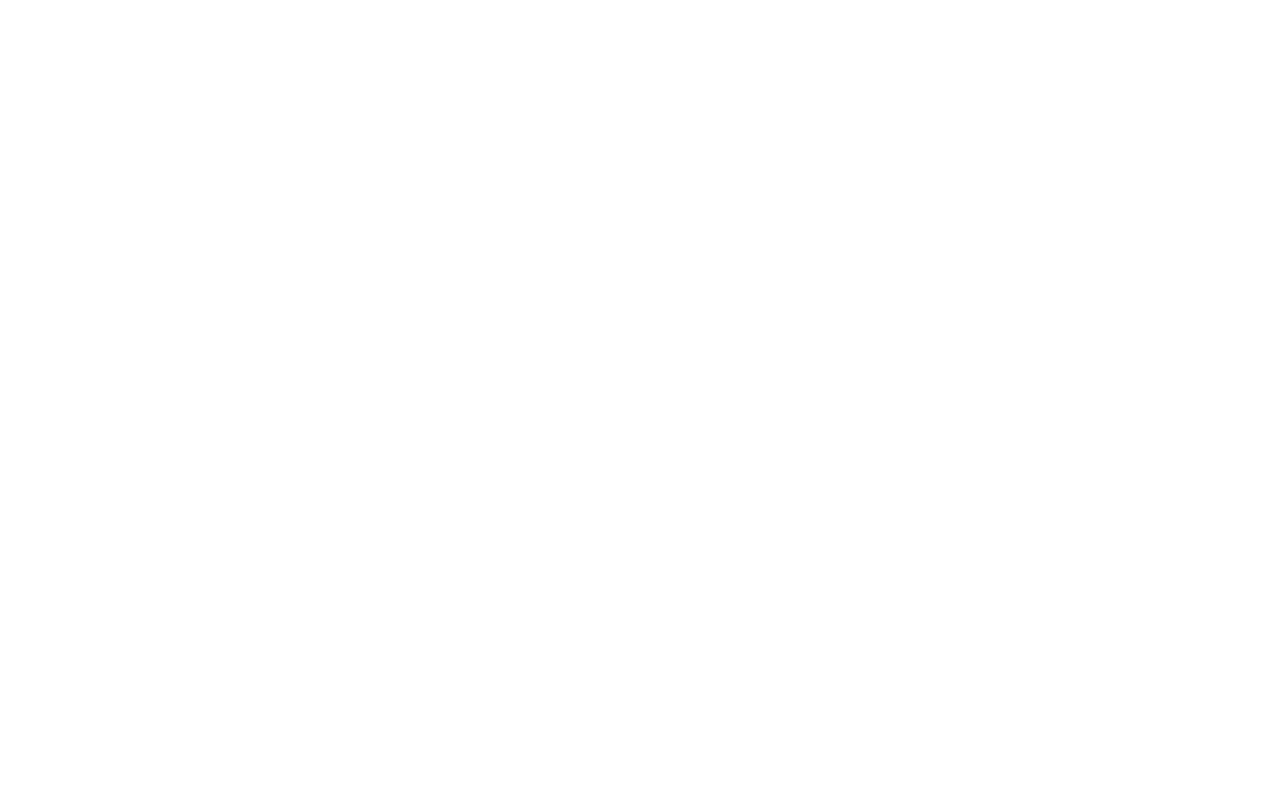
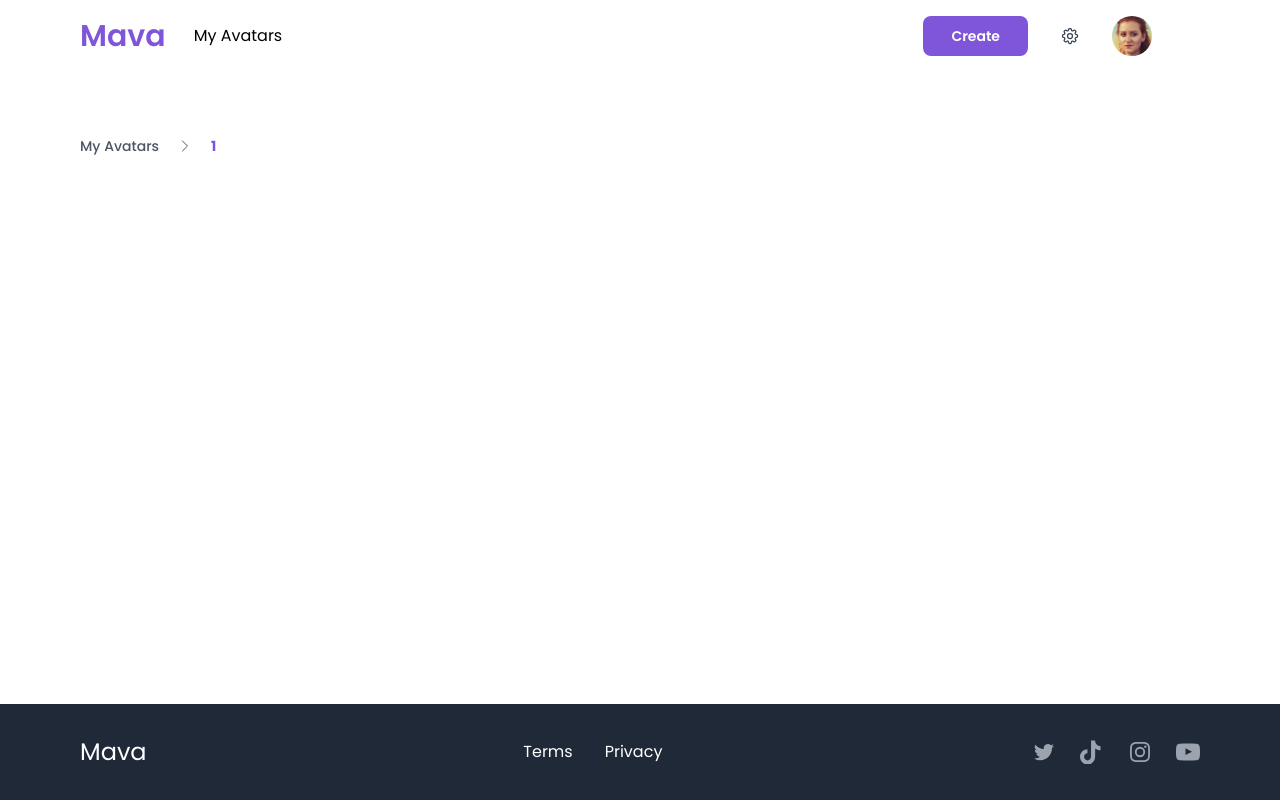
Before and after one commit to brandojesus0624/AI-web-frontend, a React (Create React App) app: page /my-avatars/1 in a window 1280 px wide. Before the commit this address had no page. Built offline with nearby package versions, Linux system fonts and the light colour scheme.

Commit message:
Collection detail creation and nested route

```diff
--- a/src/App.js
+++ b/src/App.js
@@ -1,5 +1,5 @@
 import { useEffect } from "react";
-import { BrowserRouter, Route, Routes } from "react-router-dom";
+import { BrowserRouter as Router, Route, Routes } from "react-router-dom";
 import CheckEmail from "./components/auth/checkEmail";
 import ConfirmReset from "./components/auth/confirmReset";
 import ForgotPassword from "./components/auth/forgotPassword";
@@ -15,13 +15,14 @@
 import Success from "./components/pages/success";
 import MyAvatars from "./components/pages/myAvatars";
 import Carousel from "./components/basic/carousel";
+import Group from "./components/pages/avatarGroup";
 
 function App() {
   useEffect(() => {
     document.title = "MAVA: Awesome Avatar Generation";
   }, []);
   return (
-    <BrowserRouter>
+    <Router>
       <Routes>
         <Route path="/" element={<Home />} />
         <Route path="/login" element={<Login />} />
@@ -30,17 +31,19 @@
         <Route path="/check-email" element={<CheckEmail />} />
         <Route path="/reset-password" element={<ResetPassword />} />
         <Route path="/confirm-reset" element={<ConfirmReset />} />
-        {/* <Route path="/home" element={<Home />} /> */}
         <Route path="/payment" element={<Payment />} />
         <Route path="/upload" element={<UploadImage />} />
         <Route path="/avatar-detail" element={<AvatarDetail />} />
         <Route path="/setting" element={<Setting />} />
         <Route path="/image-crop" element={<ImageCrop />} />
         <Route path="/success" element={<Success />} />
+
         <Route path="/my-avatars" element={<MyAvatars />} />
+        <Route path="/my-avatars/:id" element={<Group />} />
+
         <Route path="/carousel" element={<Carousel />} />
       </Routes>
-    </BrowserRouter>
+    </Router>
   );
 }
 
--- a/src/components/basic/collection.js
+++ b/src/components/basic/collection.js
@@ -1,8 +1,13 @@
 import Slider from "react-slick";
 import "slick-carousel/slick/slick.css";
 import "slick-carousel/slick/slick-theme.css";
+import { useNavigate } from "react-router-dom";
 
 const Collection = () => {
+  const navigate = useNavigate();
+  const goToCollection = () => {
+    navigate('/my-avatars/gustavo');
+  }
   const settings = {
     centerMode: true,
     centerPadding: '10px',
@@ -66,7 +71,7 @@
         </Slider>
       </div>
       <div className="flex justify-center">
-        <button className="bg-primary-600 rounded-lg px-11 py-2.5 mt-6 text-white font-poppinsSemiBold text-sm" >View Collection</button>
+        <button className="bg-primary-600 rounded-lg px-11 py-2.5 mt-6 text-white font-poppinsSemiBold text-sm" onClick={goToCollection}>View Collection</button>
       </div>
     </div>
   );
--- /dev/null
+++ b/src/components/pages/avatarGroup.js
@@ -0,0 +1,21 @@
+import { ChevronRightIcon } from "@heroicons/react/24/outline"
+import { Link, useParams } from "react-router-dom"
+import MainLayout from "../../layout/mainLayout"
+
+const Group = () => {
+  const {id} = useParams()
+  // console.log('group =========> ', id)
+  return (
+    <MainLayout>
+      <div className="flex flex-col flex-1 w-full px-3 md:px-20 mt-16">
+        <div className="text-sm flex items-center" id="route">
+          <Link to='/my-avatars' className="font-poppinsMedium text-gray-600 mr-[18px]">My Avatars</Link>
+          <ChevronRightIcon className="text-gray-600 w-4 h-4 mr-[18px]"/>
+          <span className="font-poppinsBold text-primary-600">{id}</span>
+        </div>
+      </div>
+    </MainLayout>
+  )
+}
+
+export default Group
```
Also changed, not shown: 1 other file (tests, documents, lock files or other folders).
